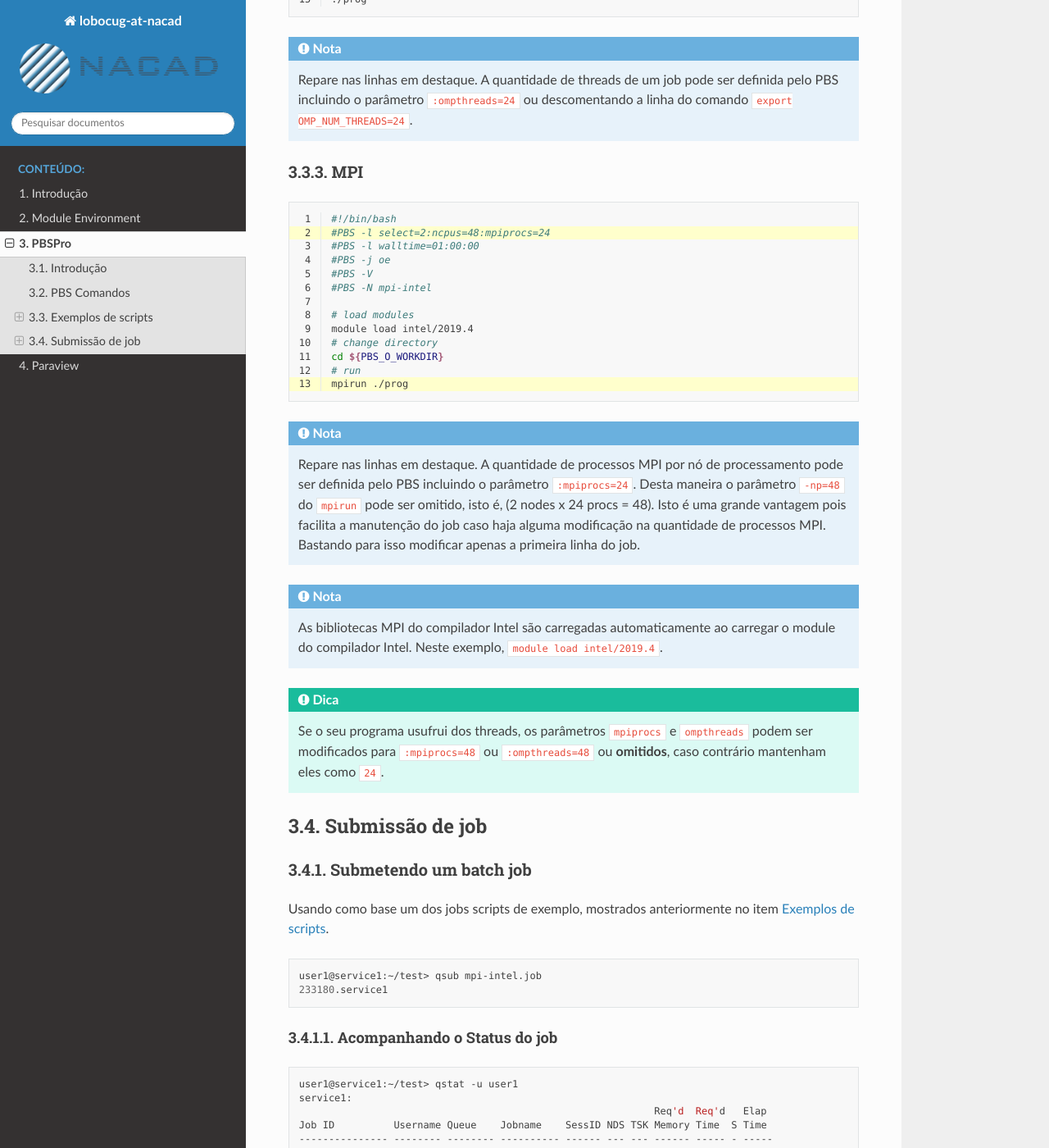
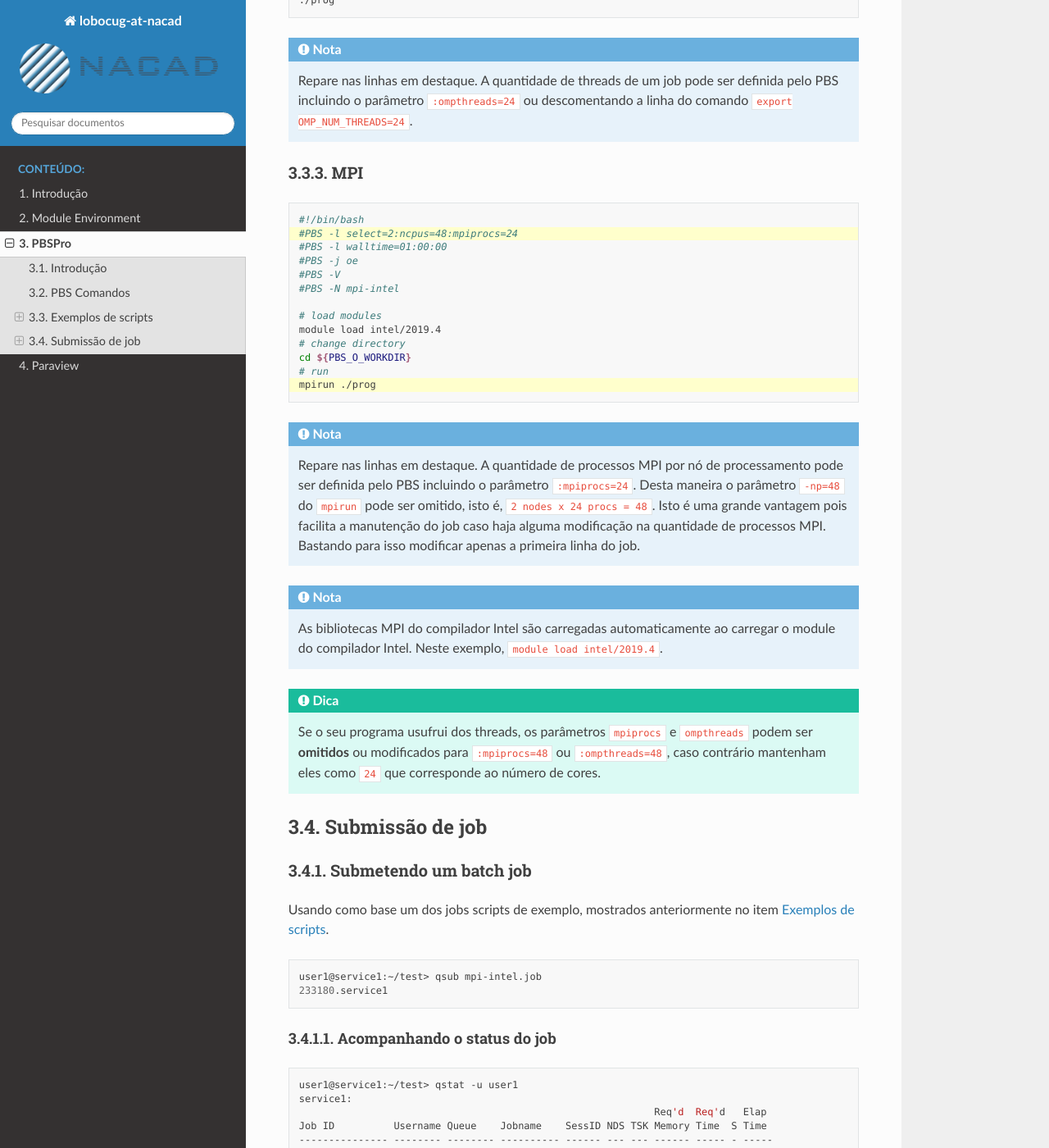
Before and after one commit to NACAD-COPPE-UFRJ/loboc-userguide, a Sphinx documentation site: the page built from docs/source/ug/pbs.rst, in a window 1280 px wide and 1400 px high, scrolled down 2406 px. Shown: the whole window at 82% size. Built offline with Sphinx 7.4.7 and the Read the Docs theme 2.0.0, drawn with Linux system fonts in a browser that asks for light colours; some of the changed lines change nothing that is shown; some of the changed text lies outside the part shown.

Commit message:
Adjust openmp job

```diff
--- a/docs/source/ug/pbs.rst
+++ b/docs/source/ug/pbs.rst
@@ -91,17 +91,16 @@
    * - 11
      - O programa será executado no mesmo diretório em que o comando ``qsub`` foi executado
    * - 13
-     - Execução do programa
+     - Execução do programa ``prog``
 
 .. note::
 
-   Caso seja de interesse pode-se incluir duas linhas com os parâmetros ``#PBS -M sua_conta@seu_dominio.com.br`` e ``#PBS -m ae``, logo após a linha *6*, caso queiram receber um e-mail com informações de quando o job terminar ou for abortado. Caso use esta opção, por favor, verifique se o seu e-mail foi preenchido **corretamente**.
+   Caso seja de interesse pode-se incluir duas linhas com os parâmetros ``#PBS -m ae`` e ``#PBS -M sua_conta@seu_dominio.com.br``, logo após a linha *6*, caso queiram receber um e-mail com informações de quando o job terminar ou for abortado. Caso use esta opção, por favor, verifique se o seu e-mail foi preenchido **corretamente**.
 
 OpenMP
 ------
 
 .. code-block:: bash
-   :linenos:
    :emphasize-lines: 2,13
 
    #!/bin/bash
@@ -128,7 +127,6 @@
 ---
 
 .. code-block:: bash
-   :linenos:
    :emphasize-lines: 2, 13
 
    #!/bin/bash
@@ -147,7 +145,7 @@
 
 .. note::
 
-   Repare nas linhas em destaque. A quantidade de processos MPI por nó de processamento pode ser definida pelo PBS incluindo o parâmetro ``:mpiprocs=24``. Desta maneira o parâmetro ``-np=48`` do ``mpirun`` pode ser omitido, isto é, (2 nodes x 24 procs = 48). Isto é uma grande vantagem pois facilita a manutenção do job caso haja alguma modificação na quantidade de processos MPI. Bastando para isso modificar apenas a primeira linha do job.
+   Repare nas linhas em destaque. A quantidade de processos MPI por nó de processamento pode ser definida pelo PBS incluindo o parâmetro ``:mpiprocs=24``. Desta maneira o parâmetro ``-np=48`` do ``mpirun`` pode ser omitido, isto é, ``2 nodes x 24 procs = 48``. Isto é uma grande vantagem pois facilita a manutenção do job caso haja alguma modificação na quantidade de processos MPI. Bastando para isso modificar apenas a primeira linha do job.
 
 .. note::
 
@@ -155,7 +153,7 @@
 
 .. hint::
 
-   Se o seu programa usufrui dos threads, os parâmetros ``mpiprocs`` e ``ompthreads`` podem ser modificados para ``:mpiprocs=48`` ou  ``:ompthreads=48`` ou **omitidos**, caso contrário mantenham eles como ``24``.
+   Se o seu programa usufrui dos threads, os parâmetros ``mpiprocs`` e ``ompthreads`` podem ser **omitidos** ou modificados para ``:mpiprocs=48`` ou  ``:ompthreads=48``, caso contrário mantenham eles como ``24`` que corresponde ao número de cores.
 
 Submissão de job
 ================
@@ -169,7 +167,7 @@
    user1@service1:~/test> qsub mpi-intel.job
    233180.service1
 
-Acompanhando o Status do job
+Acompanhando o status do job
 ^^^^^^^^^^^^^^^^^^^^^^^^^^^^
 
 .. code-block:: bash
@@ -182,7 +180,7 @@
    233181.service1 user1    workq    mpi-intel     --    2  96    --  01:00 Q   --
 
 
-Neste exemplo, o status do job é ``Q``. Os status podem ser:
+Neste exemplo, o status do job é ``Q``. O status de um job pode ser:
 
 * ``R``: job sendo executado
 * ``Q``: está na fila esperando recurso para ser executado
@@ -193,7 +191,7 @@
 Submetendo um job interativo
 ----------------------------
 
-Para submeter um job interativo deve usar o comando ``qsub -I``. O *job scheduler* procurará um nó de computação disponível e fornecerá um shell de logon, se houver algum disponível.
+Para submeter um job interativo deve usar o comando ``qsub -I``. O *job scheduler* procurará um nó de computação disponível e fornecerá um shell de logon, se houver algum disponível. Neste exemplo, o node alocado foi o ``r2i2n9``.
 
 .. code-block:: bash
 
@@ -206,7 +204,7 @@
   user1@r2i2n9:~>
 
 .. note::
-   Para executar aplicativos gráficos em uma sessão interativa, adicione no comando a opção ``-X``, que permite o encaminhamento da interface gráfica. Por exemplo, ``qsub -I -X``. Pode-se adicionar também as variáveis de ambiente do servidor incluindo a opção ``-V``, obtendo o seguinte comando ``qsub -I -X -V`` ou ``qsub -IXV``.
+   Para executar aplicativos gráficos em uma sessão interativa, adicione no comando a opção ``-X``, que permite o encaminhamento da interface gráfica. Por exemplo, ``qsub -I -X`` ou ``qsub -IX``. Pode-se adicionar também as variáveis de ambiente do servidor incluindo a opção ``-V``, obtendo o seguinte comando ``qsub -I -X -V`` ou ``qsub -IXV``.
 
 .. admonition:: Maiores informações
 
```
Also changed, not shown: 5 other files.
